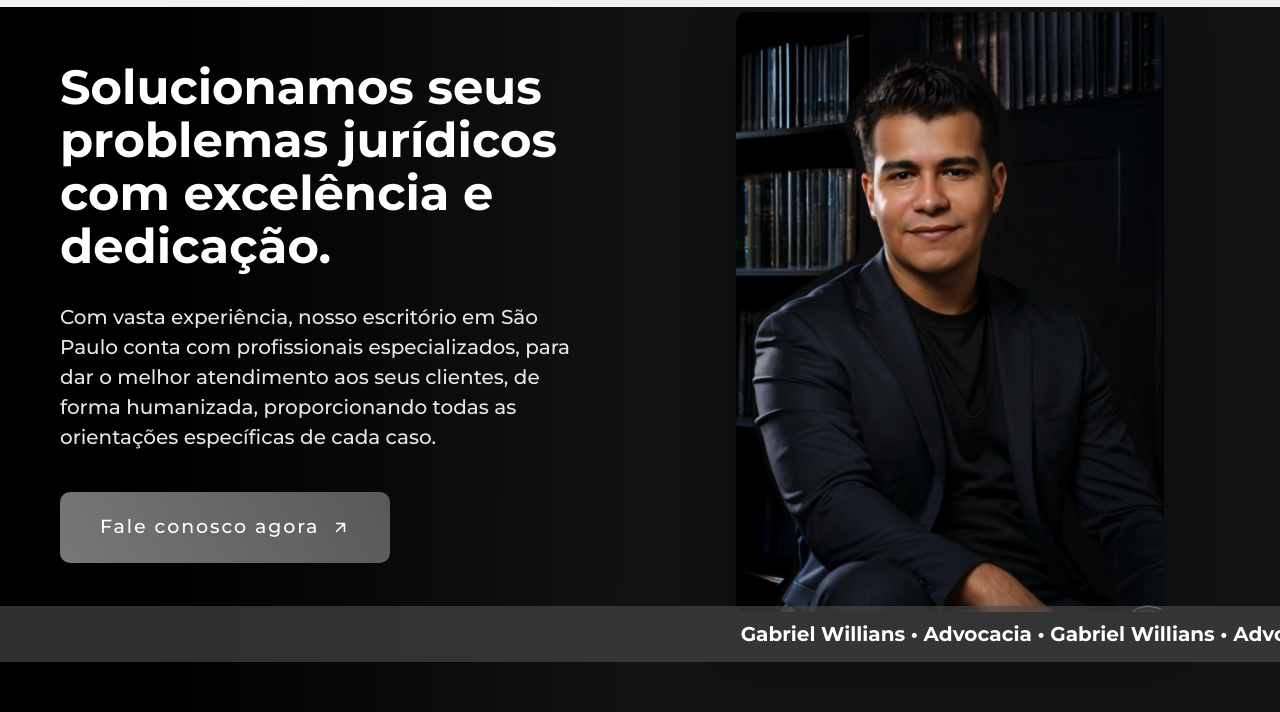
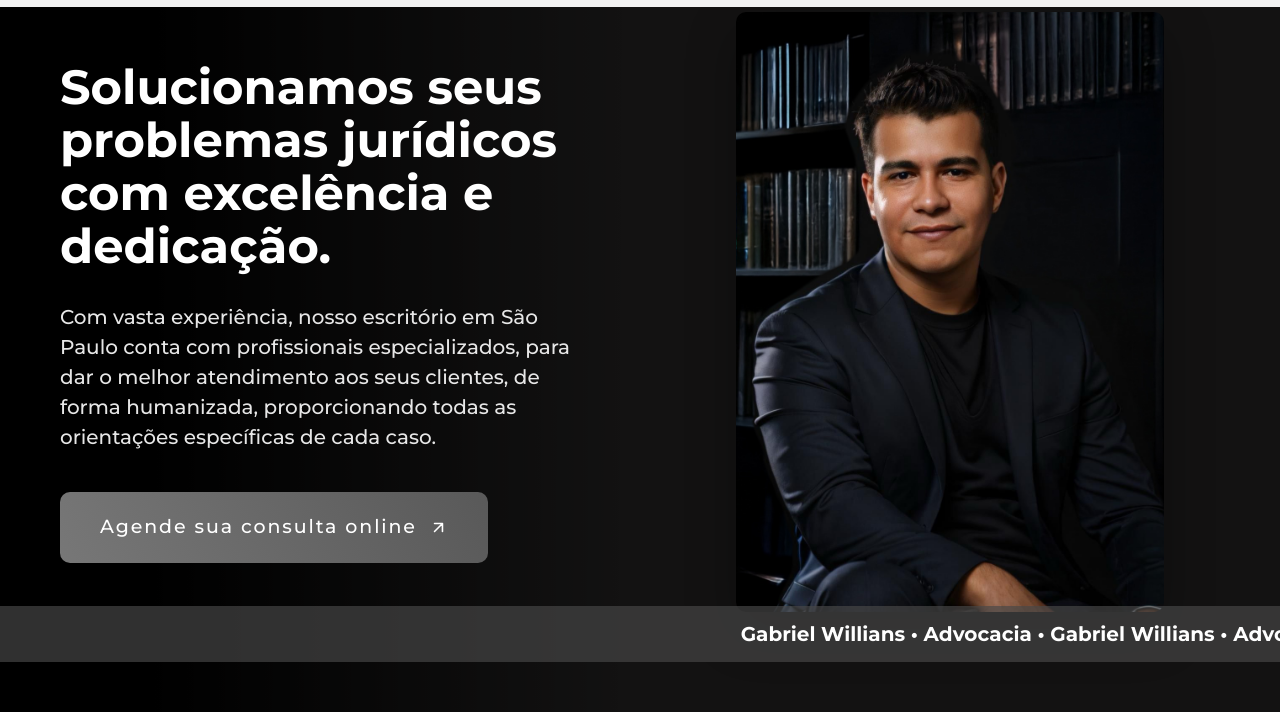
Before and after one commit to zetrebiel/zetrebiel.github.io, a plain HTML site: page index.html in a window 1280 px wide. Shown: the part 88-800 px from the top of the page. Drawn offline with Linux system fonts and the light colour scheme.

Commit message:
index.html

```diff
--- a/index.html
+++ b/index.html
@@ -60,7 +60,7 @@
                         orientações específicas de cada caso.
                     </p>
                     <a href="https://wa.me/5511920701830" target="_blank" class="btn-hero">
-                        Fale conosco agora
+                        Agende sua consulta online
                         <svg width="19" height="19" viewBox="0 0 24 24" fill="none" xmlns="http://www.w3.org/2000/svg">
                             <path d="M17 7L7 17M17 7H7M17 7V17" stroke="currentColor" stroke-width="2" stroke-linecap="round" stroke-linejoin="round"/>
                         </svg>
```
